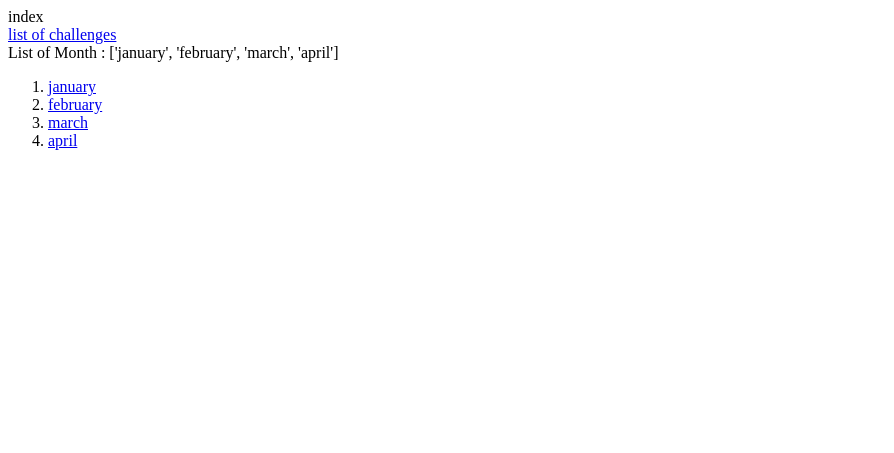
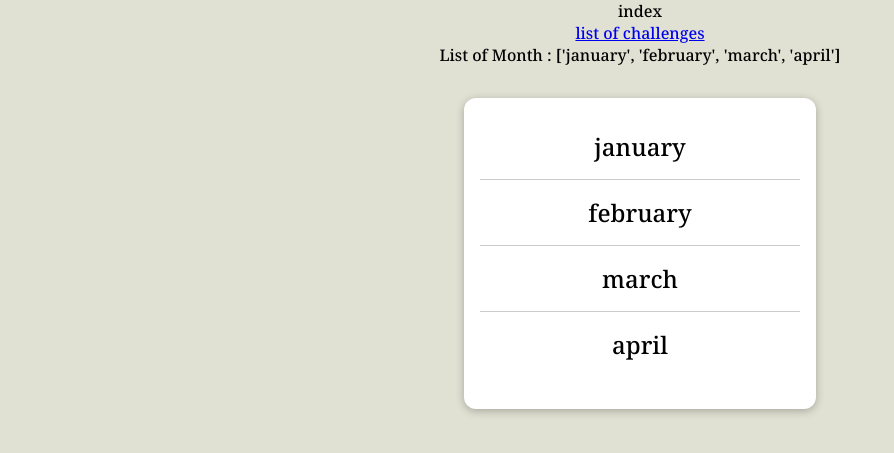
Before and after one commit to mujahid-ism/Django-Practice, a Django app: page /challenges/ in a window 1280 px wide. Shown: the top 453 px of the page, without its empty margins (0-894 px from the left). Run offline with Django 3.2, Linux system fonts and the light colour scheme.

Commit message:
static and use css

```diff
--- /dev/null
+++ b/challenges/static/challenges/index.css
@@ -0,0 +1,31 @@
+ul {
+  list-style: none;
+  margin: 2rem auto;
+  width: 90%;
+  max-width: 20rem;
+  box-shadow: 0 2px 8px rgba(0, 0, 0, 0.26);
+  padding: 1rem;
+  border-radius: 12px;
+  background-color: white;
+}
+
+li {
+  margin: 1rem 0;
+  text-align: center;
+  font-size: 1.5rem;
+  border-bottom: 1px solid #ccc;
+  padding-bottom: 1rem;
+}
+
+li:last-of-type {
+  border-bottom: none;
+}
+
+li a {
+  text-decoration: none;
+  color: black;
+}
+
+li a:hover {
+  color: blueviolet;
+}
--- a/challenges/templates/challenges/index.html
+++ b/challenges/templates/challenges/index.html
@@ -1,15 +1,22 @@
 {% extends 'base.html' %}
+{% load static %}
 
 {% block page_title %}
   All Challenges
 {% endblock  %}
 
+{% block css_block %}
+  <link rel="stylesheet" href= "{% static 'challenges/index.css' %}" >
+{% endblock  %}
+
 {% block page_content %}
-  {% include 'header.html' with page_name='index' %}
+  <center>
+    {% include 'header.html' with page_name='index' %}
 
-  <ol>
-    {% for month in month_list %}
-    <li><a href="{% url 'month_challenge' month %}"> {{ month }} </a></li>
-    {% endfor %}
-  </ol>
+    <ul>
+      {% for month in month_list %}
+      <li><a href="{% url 'month_challenge' month %}"> {{ month }} </a></li>
+      {% endfor %}
+    </ul>
+  </center>
 {% endblock  %}
--- a/monthly_challenges/settings.py
+++ b/monthly_challenges/settings.py
@@ -124,6 +124,11 @@ USE_TZ = True
 
 STATIC_URL = '/static/'
 
+# Adding Global Static Directory
+STATICFILES_DIRS = [
+    BASE_DIR / 'static'
+]
+
 # Default primary key field type
 # https://docs.djangoproject.com/en/3.2/ref/settings/#default-auto-field
 
--- /dev/null
+++ b/static/style.css
@@ -0,0 +1,10 @@
+@import url('https://fonts.googleapis.com/css2?family=Noto+Serif:wght@500&display=swap');
+
+html {
+  font-family: 'Noto Serif', serif;
+}
+
+body {
+  margin: 0;
+  background-color: rgb(224, 224, 211);
+}
--- a/templates/base.html
+++ b/templates/base.html
@@ -1,3 +1,5 @@
+{% load static %}
+
 <!DOCTYPE html>
 <html lang="en">
   <head>
@@ -5,6 +7,8 @@
     <meta http-equiv="X-UA-Compatible" content="IE=edge" />
     <meta name="viewport" content="width=device-width, initial-scale=1.0" />
     <title>{% block page_title %} Default Title {% endblock %}</title>
+    <link rel="stylesheet" href="{% static 'style.css' %}" >
+    {% block css_block %}{% endblock %}
   </head>
   <body>
     {% block page_content %}{% endblock %}
```
Also changed, not shown: challenges/static/challenges/challenge.css (added, +9 -0 lines), challenges/templates/challenges/challenge.html (+7 -0 lines).
